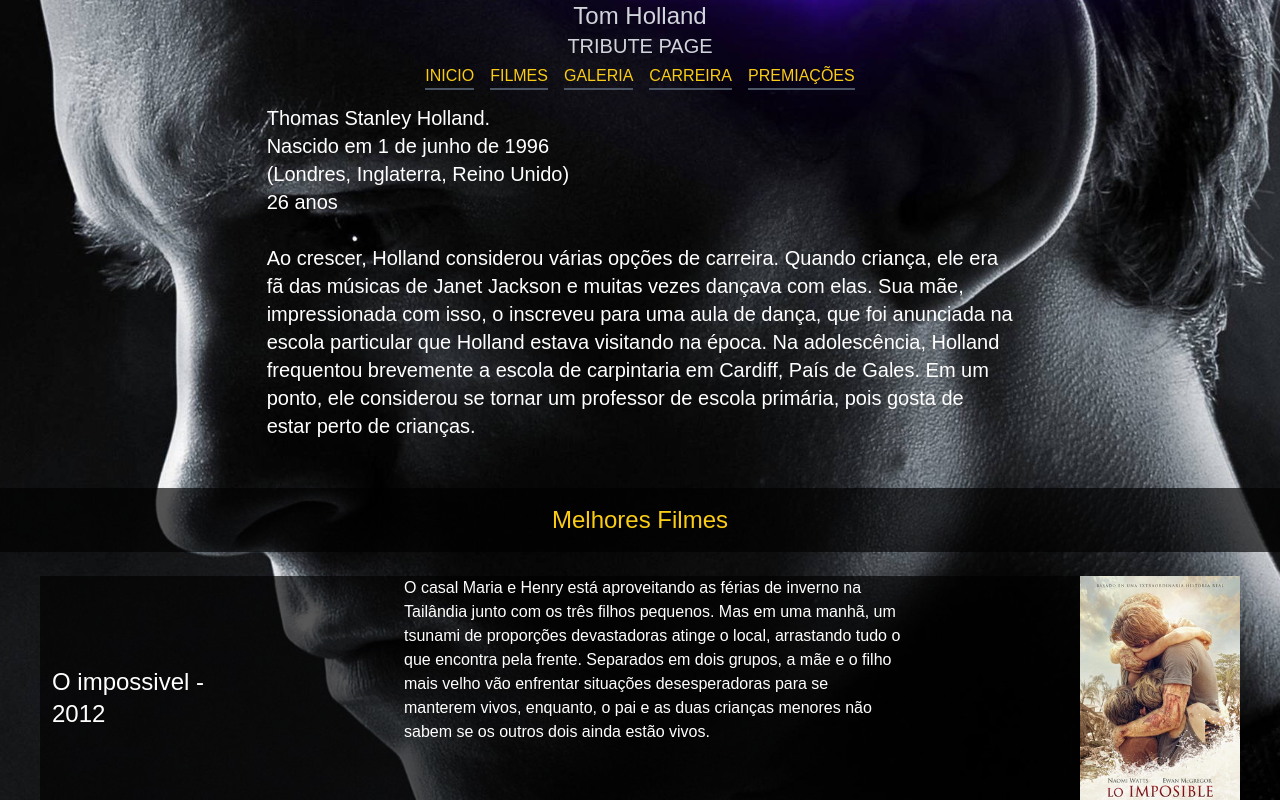
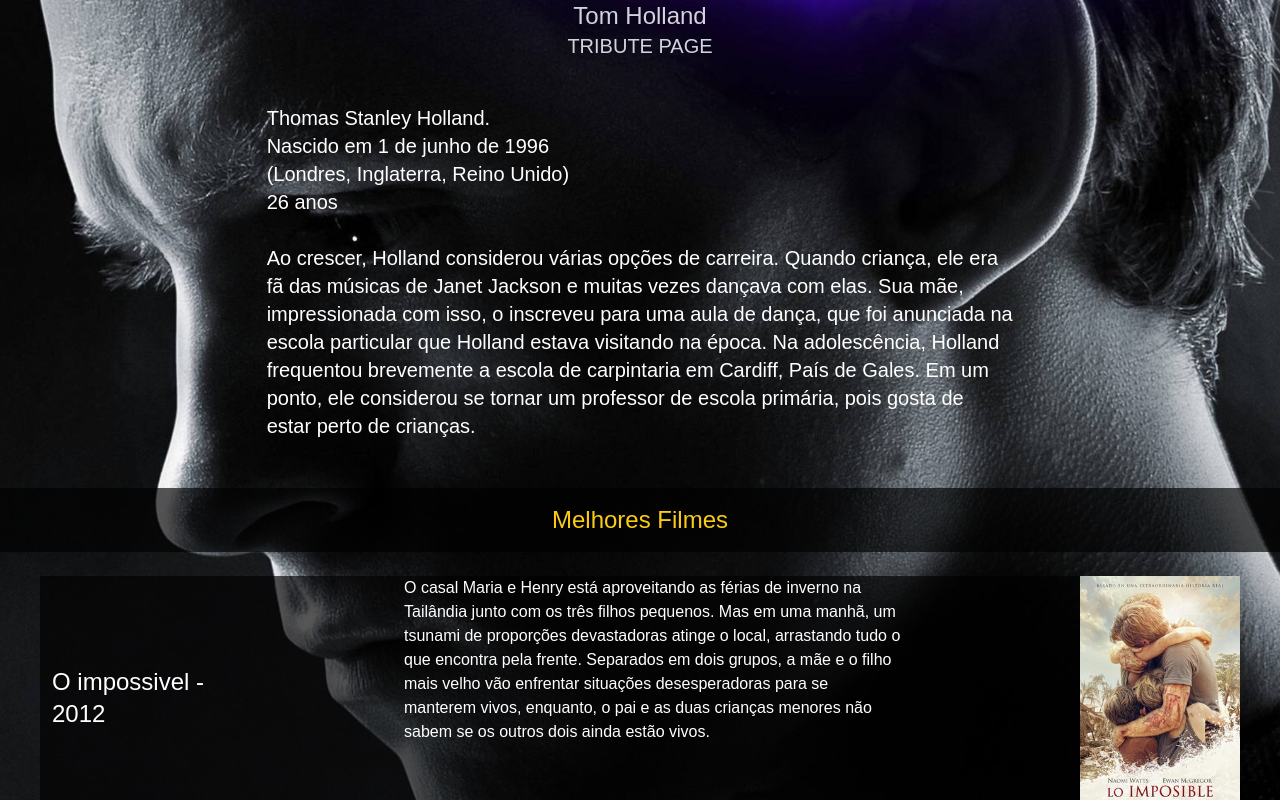
Before and after one commit to felipeehara/Tom-tribute-page, a Next.js app: page / in a window 1280 px wide. Shown: the top 800 px of the page. Built offline with nearby package versions, Linux system fonts and the light colour scheme.

Commit message:
Arrumando botão no Mobile

```diff
--- a/src/app/components/ComponentTeste.tsx
+++ b/src/app/components/ComponentTeste.tsx
@@ -25,13 +25,12 @@ export const MyComponent: React.FC<FilmsProps> = ({ title, img, alt, desc }) =>
     return `${desc.substring(0, maxLength)}...`;
   };
 
-  // Hook para verificar a largura da tela e definir maxLength
+
   useEffect(() => {
     const handleResize = () => {
       const width = window.innerWidth;
       setIsLargeScreen(width >= 1024);
 
-      // Ajuste o maxLength conforme a largura da tela
       if (width >= 1200) {
         setMaxLength(300);
       } else if (width >= 768) {
@@ -77,9 +76,7 @@ export const MyComponent: React.FC<FilmsProps> = ({ title, img, alt, desc }) =>
               {!isLargeScreen && desc.length > maxLength && (
                 <button
                   onClick={toggleExpanded}
-                  className='text-blue-500 ml-2 '
-                  style={{ touchAction: "manipulation" }}
-                >
+                  className='text-blue-500 ml-2 relative z-10'>
                   {isExpanded ? 'Ler menos' : 'Ler mais'}
                 </button>
               )}
--- a/src/app/components/MenuNav/Menu.tsx
+++ b/src/app/components/MenuNav/Menu.tsx
@@ -1,42 +1,42 @@
-"use client"
-import { useRef } from 'react';
-import Image from 'next/image'
-import menuIMG from '@/app/img/MENUWHITE2.png'
+"use client";
+import { useRef, useState } from 'react';
+import Image from 'next/image';
+import menuIMG from '@/app/img/MENUWHITE2.png';
 
 interface menuProps {
-    mt?:number;
+  mt?: number;
 }
 
 export const Menu: React.FC<menuProps> = (mt) => {
   const menu = useRef<HTMLDivElement>(null);
   const backGround = useRef<HTMLDivElement>(null);
+  const [isOpen, setIsOpen] = useState(false); // Novo estado
 
   const styleMenu = 'border-b-2 border-b-gray-600 block mb-1 text-white md:text-yellow-400';
 
   const handleClick = () => {
-        if (menu.current) {
-            menu.current.classList.toggle('hidden');
-            backGround.current?.classList.toggle('backdrop-blur');
+    setIsOpen(!isOpen); // Alterna o estado
+    if (backGround.current) {
+      backGround.current.classList.toggle('backdrop-blur');
     }
   };
 
-
-
   return (
-        <div className='fixed md:static'>
+    <div className='fixed md:static transition-opacity'>
       <div ref={backGround} className='w-screen h-screen absolute md:h-10 md:w-20'></div>
-            <div className='w-10  absolute '>
-
-                <button className="toggle md:hidden z-50 m-2 absolute "  onClick={handleClick}>
-                    <Image src={menuIMG} alt='logo-MENU'/>
+      <div className='w-10 absolute'>
+        <button className="toggle md:hidden z-50 m-2 absolute" onClick={handleClick}>
+          <Image src={menuIMG} alt='logo-MENU' />
         </button>
-                <div ref={menu} className="hidden h-screen w-64 bg-gradient-to-t from-black to-gray-400 top-0 left-0 pt-8
-                                            md:bg-none md:w-screen md:flex md:justify-center md:mt-8 md:h-10">
-
-                    <ul className="flex flex-col text-left p-3 gap-4
-                                md:flex-row xl:p-0">
-                        <li><a href="/" className={styleMenu} >INICIO</a></li>
-                        <li><a href="./Films"className={styleMenu}>FILMES</a></li>
+        <div
+          ref={menu}
+          className={`transform transition-transform duration-300 ease-in-out fixed h-screen w-64 bg-gradient-to-t from-black to-gray-400 top-0 left-0 pt-8
+                      ${isOpen ? 'translate-x-0' : '-translate-x-full'}
+                      md:bg-none md:w-screen md:flex md:justify-center md:mt-8 md:h-10`}
+        >
+          <ul className="flex flex-col text-left p-3 gap-4 md:flex-row xl:p-0">
+            <li><a href="/" className={styleMenu}>INICIO</a></li>
+            <li><a href="./Films" className={styleMenu}>FILMES</a></li>
             <li><a href="./Galery" className={styleMenu}>GALERIA</a></li>
             <li><a href="./Career" className={styleMenu}>CARREIRA</a></li>
             <li><a href="./Awards" className={styleMenu}>PREMIAÇÕES</a></li>
```
Lines whose indentation alone changed are shown as unchanged.
